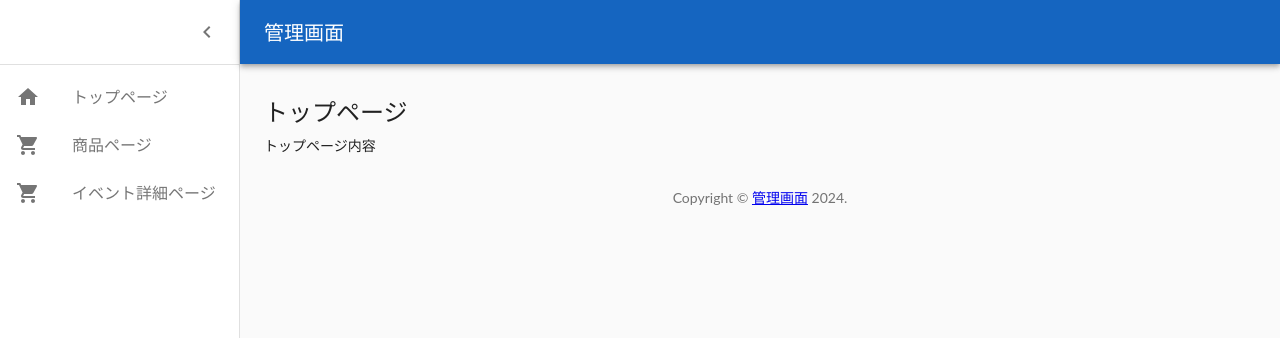
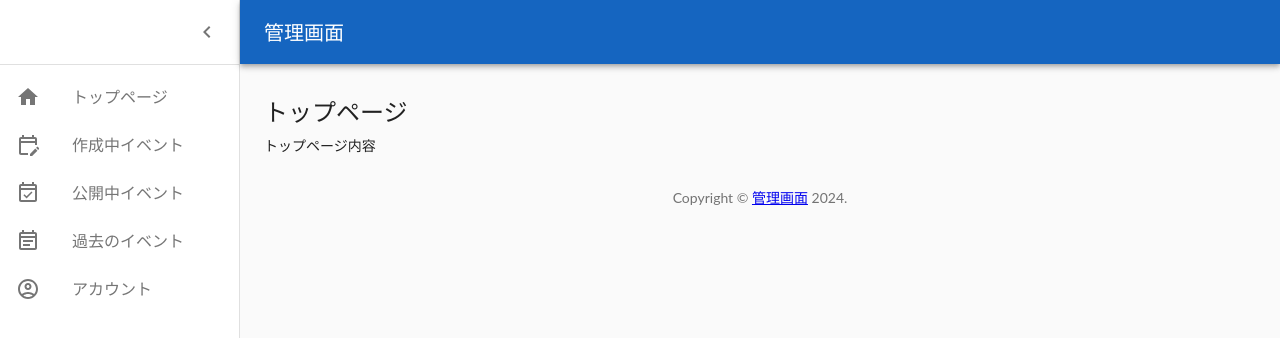
Before and after one commit to biki-cloud/event-matching-service-frontend, a React (Create React App) app: page / in a window 1280 px wide. Shown: the top 338 px of the page. Built offline with nearby package versions, Linux system fonts and the light colour scheme; the HTML template or start-up script is replaced by a standard one.

Commit message:
first commit

```diff
--- a/package.json
+++ b/package.json
@@ -3,9 +3,13 @@
   "version": "0.1.0",
   "private": true,
   "dependencies": {
+    "@emotion/react": "^11.11.4",
+    "@emotion/styled": "^11.11.0",
     "@material-ui/core": "^4.12.4",
     "@material-ui/icons": "^4.11.3",
     "@material-ui/styles": "^4.11.5",
+    "@mui/icons-material": "^5.15.11",
+    "@mui/styled-engine": "^5.15.11",
     "clsx": "^2.1.0",
     "react": "^17.0.2",
     "react-dom": "^17.0.2",
--- a/src/App.js
+++ b/src/App.js
@@ -1,9 +1,11 @@
 import React from "react";
 import { BrowserRouter, Route, Routes } from 'react-router-dom';
 
-import ProductPage from "./components/pages/ProductPage";
 import HomePage from "./components/pages/HomePage";
-import EventDetailPage from "./components/pages/EventDetail";
+import EventOpenPage from "./components/pages/EventOpenPage";
+import EventDraftPage from "./components/pages/EventDraftPage";
+import EventClosePage from "./components/pages/EventClosePage";
+import AccountPage from "./components/pages/AccountPage";
 
 
 const App = () => {
@@ -11,8 +13,10 @@ const App = () => {
     <BrowserRouter>
       <Routes>
         <Route path="/" element={<HomePage />} exact />
-        <Route path="/products" element={<ProductPage />} exact />
-        <Route path="/eventDetailPage" element={<EventDetailPage />} exact />
+        <Route path="/eventDraft" element={<EventDraftPage />} exact />
+        <Route path="/eventOpen" element={<EventOpenPage />} exact />
+        <Route path="/eventClose" element={<EventClosePage />} exact />
+        a<Route path="/account" element={<AccountPage />} exact />
       </Routes>
     </BrowserRouter>
   );
--- /dev/null
+++ b/src/components/pages/AccountPage.js
@@ -0,0 +1,12 @@
+import React from "react";
+import GenericTemplate from "../templates/GenericTemplate";
+
+const EventClosePage = () => {
+  return (
+    <GenericTemplate title="アカウント">
+      <>アカウント</>
+    </GenericTemplate>
+  );
+};
+
+export default EventClosePage;
--- /dev/null
+++ b/src/components/pages/EventClosePage.js
@@ -0,0 +1,12 @@
+import React from "react";
+import GenericTemplate from "../templates/GenericTemplate";
+
+const EventClosePage = () => {
+  return (
+    <GenericTemplate title="過去のイベント">
+      <>過去のイベント</>
+    </GenericTemplate>
+  );
+};
+
+export default EventClosePage;
--- a/src/components/pages/EventDetail.js
+++ /dev/null
@@ -1,12 +0,0 @@
-import React from "react";
-import GenericTemplate from "../templates/GenericTemplate";
-
-const EventDetailPage = () => {
-  return (
-    <GenericTemplate title="イベント詳細ページ">
-      <>イベント詳細ページ</>
-    </GenericTemplate>
-  );
-};
-
-export default EventDetailPage;
--- /dev/null
+++ b/src/components/pages/EventDraftPage.js
@@ -0,0 +1,12 @@
+import React from "react";
+import GenericTemplate from "../templates/GenericTemplate";
+
+const EventDraftPage = () => {
+  return (
+    <GenericTemplate title="作成中イベント">
+      <>作成中イベント</>
+    </GenericTemplate>
+  );
+};
+
+export default EventDraftPage;
--- /dev/null
+++ b/src/components/pages/EventOpenPage.js
@@ -0,0 +1,12 @@
+import React from "react";
+import GenericTemplate from "../templates/GenericTemplate";
+
+const EventOpenPage = () => {
+  return (
+    <GenericTemplate title="公開中イベント">
+      <>公開中イベント</>
+    </GenericTemplate>
+  );
+};
+
+export default EventOpenPage;
--- a/src/components/pages/ProductPage.js
+++ /dev/null
@@ -1,12 +0,0 @@
-import React from "react";
-import GenericTemplate from "../templates/GenericTemplate";
-
-const ProductPage = () => {
-  return (
-    <GenericTemplate title="商品ページ">
-      <>商品ページ内容</>
-    </GenericTemplate>
-  );
-};
-
-export default ProductPage;
--- a/src/components/templates/GenericTemplate.js
+++ b/src/components/templates/GenericTemplate.js
@@ -16,9 +16,12 @@ import Container from "@material-ui/core/Container";
 import { Link } from "react-router-dom";
 import MenuIcon from "@material-ui/icons/Menu";
 import ChevronLeftIcon from "@material-ui/icons/ChevronLeft";
+import EditCalendarOutlinedIcon from '@mui/icons-material/EditCalendarOutlined';
+import EventAvailableOutlinedIcon from '@mui/icons-material/EventAvailableOutlined';
+import EventNoteOutlinedIcon from '@mui/icons-material/EventNoteOutlined';
+import AccountCircleOutlinedIcon from '@mui/icons-material/AccountCircleOutlined';
 import IconButton from "@material-ui/core/IconButton";
 import HomeIcon from "@material-ui/icons/Home";
-import ShoppingCartIcon from "@material-ui/icons/ShoppingCart";
 import ListItem from "@material-ui/core/ListItem";
 import ListItemIcon from "@material-ui/core/ListItemIcon";
 import ListItemText from "@material-ui/core/ListItemText";
@@ -213,20 +216,36 @@ const GenericTemplate = ({
                 <ListItemText primary="トップページ" />
               </ListItem>
             </Link>
-            <Link to="/products" className={classes.link}>
+            <Link to="/eventDraft" className={classes.link}>
               <ListItem button>
                 <ListItemIcon>
-                  <ShoppingCartIcon />
+                  <EditCalendarOutlinedIcon />
                 </ListItemIcon>
-                <ListItemText primary="商品ページ" />
+                <ListItemText primary="作成中イベント" />
               </ListItem>
             </Link>
-            <Link to="/eventDetailPage" className={classes.link}>
+            <Link to="/eventOpen" className={classes.link}>
               <ListItem button>
                 <ListItemIcon>
-                  <ShoppingCartIcon />
+                  <EventAvailableOutlinedIcon />
                 </ListItemIcon>
-                <ListItemText primary="イベント詳細ページ" />
+                <ListItemText primary="公開中イベント" />
+              </ListItem>
+            </Link>
+            <Link to="/eventClose" className={classes.link}>
+              <ListItem button>
+                <ListItemIcon>
+                  <EventNoteOutlinedIcon />
+                </ListItemIcon>
+                <ListItemText primary="過去のイベント" />
+              </ListItem>
+            </Link>
+            <Link to="/account" className={classes.link}>
+              <ListItem button>
+                <ListItemIcon>
+                  <AccountCircleOutlinedIcon />
+                </ListItemIcon>
+                <ListItemText primary="アカウント" />
               </ListItem>
             </Link>
           </List>
```
Also changed, not shown: 1 other file (tests, documents, lock files or other folders).
